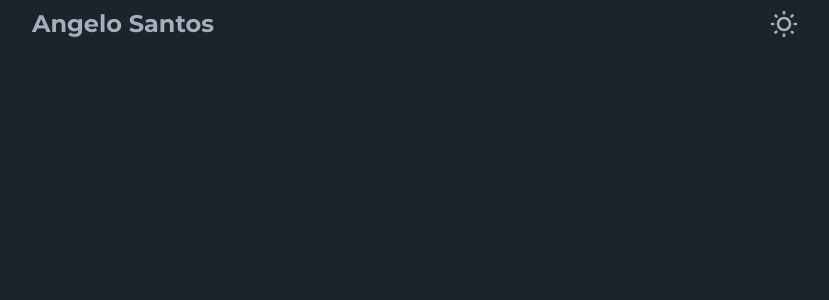
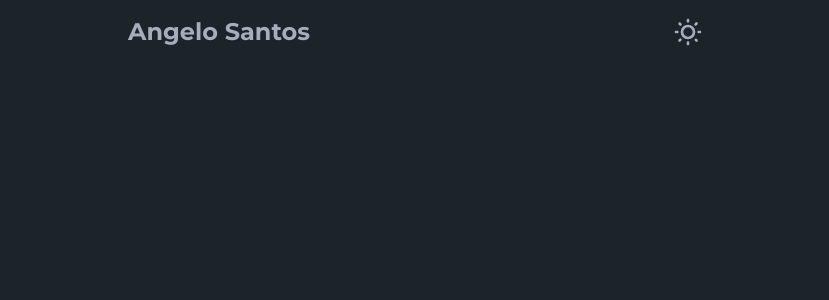
Before and after one commit to Sanjero20/portfolio, a Next.js app: page / in a window 1280 px wide. Shown: the top 300 px of the page, without its empty margins (224-1053 px from the left). Built offline with nearby package versions, Linux system fonts and the light colour scheme.

Commit message:
styles: adjust max-width

```diff
--- a/src/app/layout.tsx
+++ b/src/app/layout.tsx
@@ -21,7 +21,7 @@ export default function RootLayout({
   return (
     <html lang="en" data-theme="dark">
       <body
-        className={`${montserrat.className} mx-auto w-full px-2 sm:px-0 md:w-[768px]`}
+        className={`${montserrat.className} mx-auto w-full max-w-xl space-y-4 px-6 py-4 sm:px-0`}
       >
         <Header />
         {children}
--- a/src/components/Header.tsx
+++ b/src/components/Header.tsx
@@ -2,9 +2,8 @@ import ThemeController from "./ThemeController";
 
 const Header = () => {
   return (
-    <header className="relative mt-2 flex items-center justify-between">
+    <header className="relative flex items-center justify-between">
       <h1 className="text-2xl font-bold">Angelo Santos</h1>
-
       <ThemeController />
     </header>
   );
```
